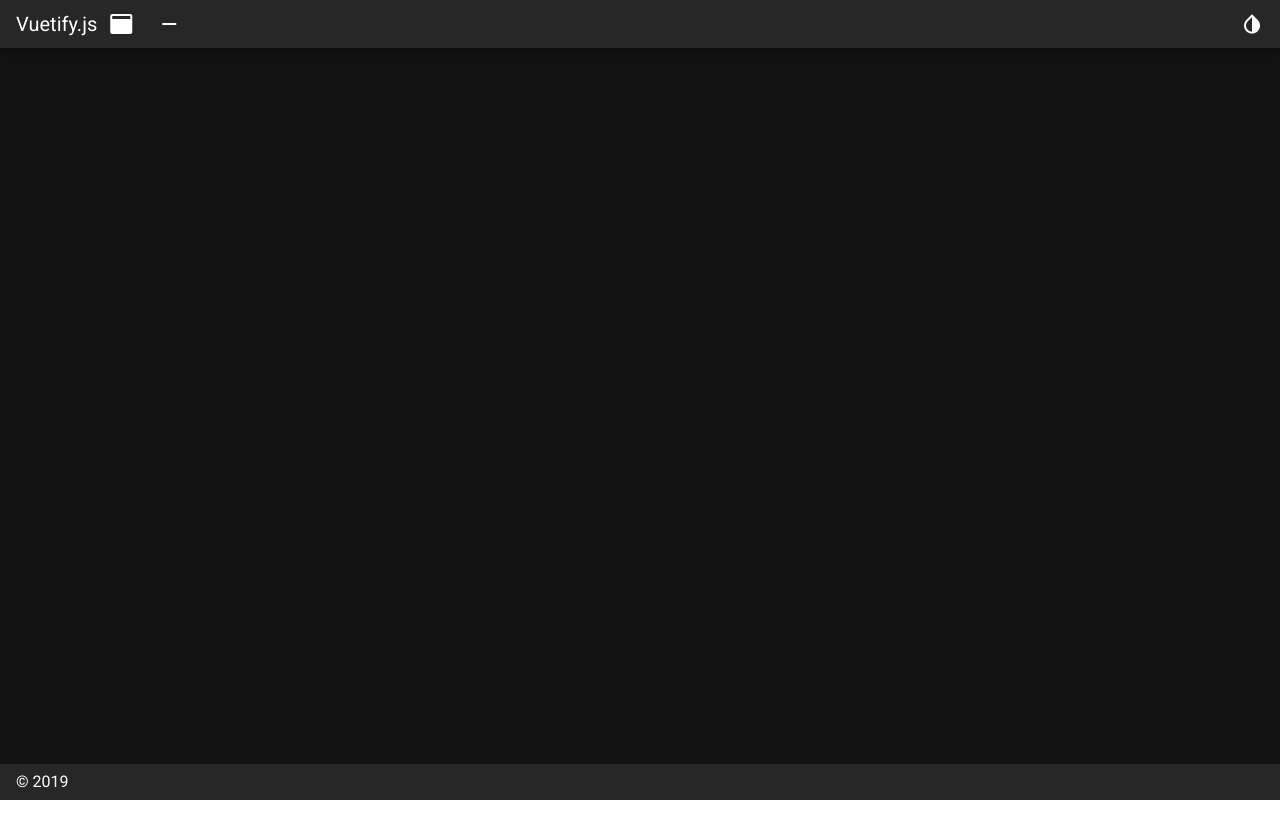
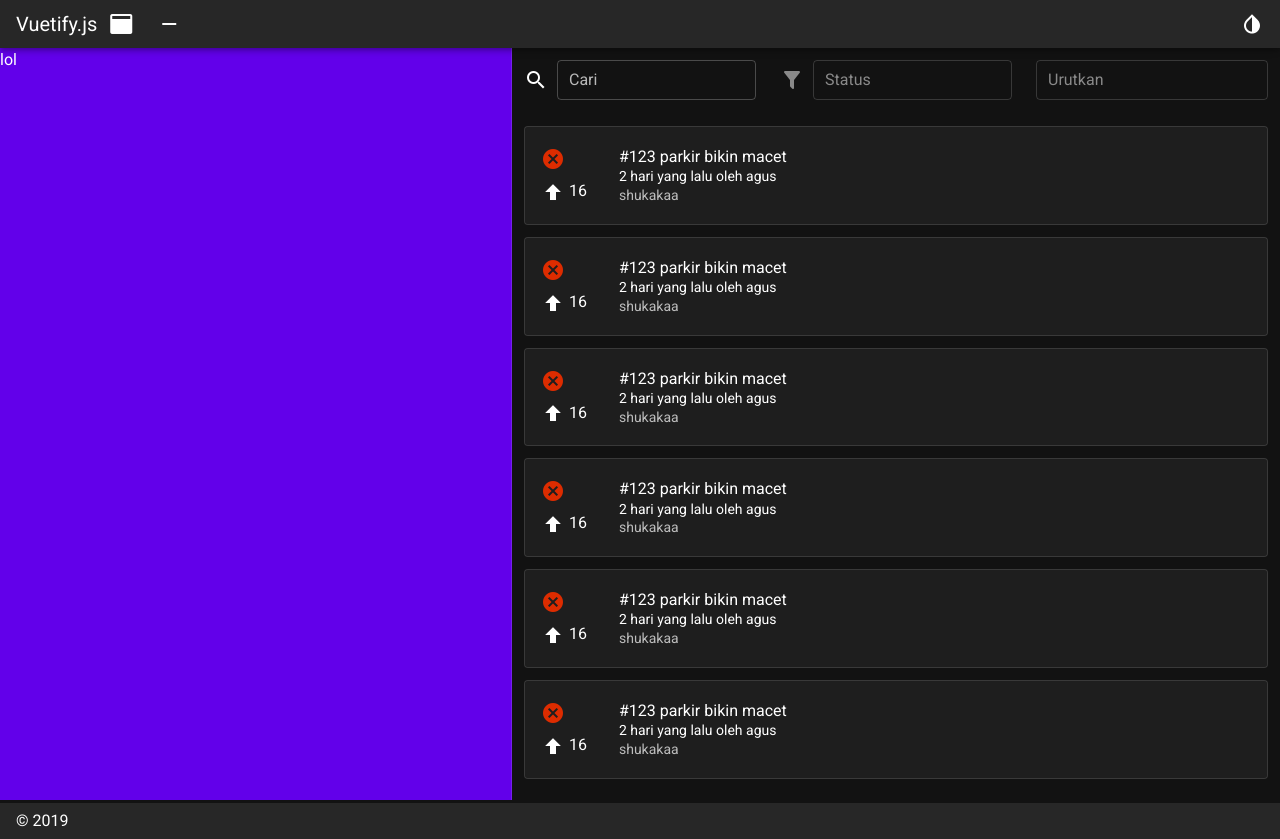
Before and after one commit to rakyat62/rakyat-app-web, a Nuxt app: page /org in a window 1280 px wide. Before the commit this address had no page. Before the commit the page ends 800 px from the top, so only its background shows below. Built offline with nearby package versions, Linux system fonts and the light colour scheme.

Commit message:
page org

```diff
--- /dev/null
+++ b/pages/org/index.vue
@@ -0,0 +1,82 @@
+<template>
+  <div>
+    <v-navigation-drawer class="deep-purple accent-4"
+                         dark
+                         permanent
+                         app
+                         clipped
+                         width="40%"
+    >
+      lol
+    </v-navigation-drawer>
+    <v-container>
+      <v-row>
+        <v-col>
+          <v-text-field label="Cari"
+                        single-line
+                        dense
+                        outlined
+                        prepend-icon="mdi-magnify"
+          />
+        </v-col>
+        <v-col>
+          <v-text-field label="Status"
+                        single-line
+                        dense
+                        outlined
+                        prepend-icon="mdi-filter"
+                        disabled
+          />
+        </v-col>
+        <v-col>
+          <v-text-field label="Urutkan"
+                        single-line
+                        dense
+                        outlined
+                        disabled=""
+          />
+        </v-col>
+      </v-row>
+
+      <v-card v-for="i in 6"
+              :key="i"
+              class="mb-3"
+              outlined
+      >
+        <v-list two-line>
+          <v-list-item>
+            <v-list-item-action>
+              <v-list-item-action-text :style="{width: '100%'}">
+                <v-icon color="error">
+                  mdi-close-circle
+                </v-icon>
+              </v-list-item-action-text>
+              <div>
+                <v-icon>
+                  mdi-arrow-up-bold
+                </v-icon>
+                16
+              </div>
+            </v-list-item-action>
+            <v-list-item-content>
+              <v-list-item-title>
+                #123
+                parkir bikin macet
+              </v-list-item-title>
+              <v-list-item-subtitle v-text="'2 hari yang lalu oleh agus'" class="text--primary" />
+              <v-list-item-subtitle v-text="'shukakaa'" />
+            </v-list-item-content>
+          </v-list-item>
+        </v-list>
+      </v-card>
+    </v-container>
+  </div>
+</template>
+
+<script>
+
+export default {
+  components: {
+  }
+}
+</script>
```
